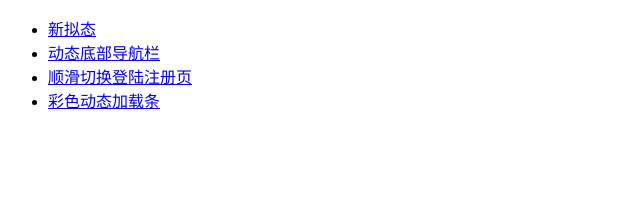
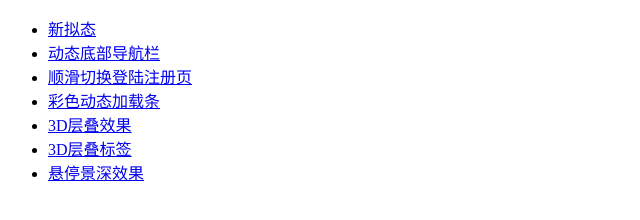
Before and after one commit to tinistyle/design, a plain HTML site: page index.html in a window 1280 px wide. Shown: the whole page, without its empty margins (0-640 px from the left). Drawn offline with Linux system fonts and the light colour scheme; a small style sheet from the web is missing.

Commit message:
demo页面更新

```diff
--- a/index.html
+++ b/index.html
@@ -21,6 +21,15 @@
         <li>
             <a href="彩色动态加载条/index.html">彩色动态加载条</a>
         </li>
+        <li>
+            <a href="3D层叠效果/index.html">3D层叠效果</a>
+        </li>
+        <li>
+            <a href="3D层叠标签/index.html">3D层叠标签</a>
+        </li>
+        <li>
+            <a href="悬停景深效果/index.html">悬停景深效果</a>
+        </li>
     </ul>
 </body>
 </html>
```
